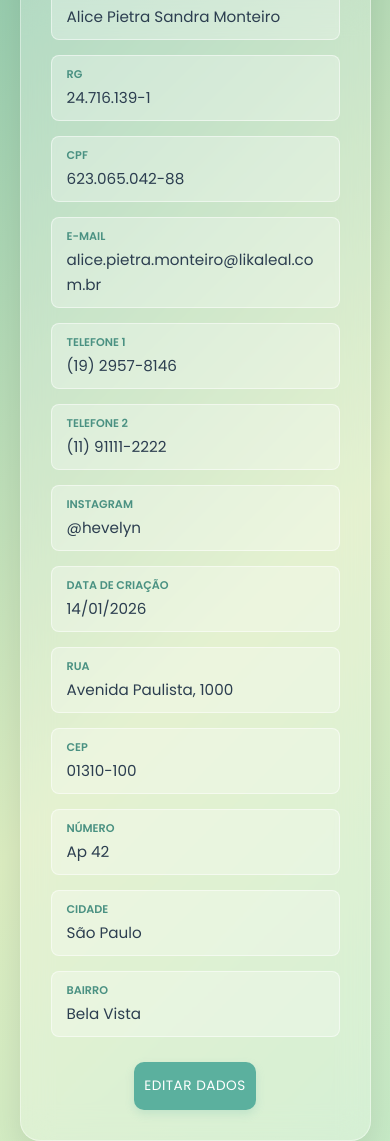
After one commit to Caiera02/BrilhaMais, a Django app: page /consultoras/3/ in a window 390 px wide. The commit adds this page. Run offline with Django 5.2, Linux system fonts and the light colour scheme; data comes from the database, SQL or seed files in the repository; both versions use the stored data as it was after the commit; parts of the project's set-up code (start-up, migrations or seed data) failed here and were passed over.

Commit message:
Add nova pagina e colocado os links e urls

```diff
--- a/app/urls.py
+++ b/app/urls.py
@@ -1,8 +1,9 @@
 from django.contrib import admin
 from django.urls import path
-from vendedoras.views import cadastro_view, maleta_view, home_view , representante_view
+from vendedoras.views import cadastro_view, maleta_view, home_view , representante_view, ConsultoraDetailView
 from accounts.views import registro_view, login_view
 from contabilidade.views import salvar_vendas,vendas_view,dashboard_view
+
 
 urlpatterns = [
     path('admin/', admin.site.urls,name='admin_1'),
@@ -10,7 +11,10 @@ urlpatterns = [
     path('login/',login_view,name='login'),
     path('cadastro/consultora',cadastro_view,name='new_cadastro'),
     path('maleta/',maleta_view,name='produto_list'),
+
     path('consultoras/',representante_view,name='consultora_list'),
+    path('consultoras/<int:pk>/', ConsultoraDetailView.as_view(), name='car_detail'),
+
     path('salvar/',salvar_vendas,name='vendas_list'),
     path('maleta/vendas/',vendas_view,name='visualizar_venda'),
     path('dashboard',dashboard_view,name='dashboard'),
--- /dev/null
+++ b/vendedoras/templates/consultoras_detail.html
@@ -0,0 +1,171 @@
+{% load static %}
+{% block content %}
+<!DOCTYPE html>
+<html lang="pt-br">
+<head>
+    <meta charset="UTF-8">
+    <meta name="viewport" content="width=device-width, initial-scale=1.0">
+    <title>Kory Semijoias - Detalhes do Cadastro</title>
+    <link href="https://fonts.googleapis.com/css2?family=Poppins:wght@300;400;600&display=swap" rel="stylesheet">
+    <link rel="stylesheet" href="{% static 'css/home.css' %}">
+    <style>
+        /* Ajustes específicos para a exibição de dados */
+        .container {
+            max-width: 700px; /* Um pouco mais largo para acomodar os dados */
+            text-align: left;
+        }
+
+        .header-box {
+            text-align: center;
+            margin-bottom: 20px;
+        }
+
+        .data-grid {
+            display: grid;
+            grid-template-columns: repeat(2, 1fr);
+            gap: 15px;
+            margin-bottom: 25px;
+        }
+
+        .data-item {
+            background: rgba(255, 255, 255, 0.3);
+            padding: 10px 15px;
+            border-radius: 8px;
+            border: 1px solid rgba(255, 255, 255, 0.5);
+        }
+
+        .label {
+            display: block;
+            font-size: 0.7rem;
+            text-transform: uppercase;
+            font-weight: 600;
+            color: #4a9182;
+            margin-bottom: 2px;
+        }
+
+        .value {
+            font-size: 0.95rem;
+            color: #2c3e50;
+            word-break: break-all;
+        }
+
+        .status-badge {
+            display: inline-block;
+            padding: 4px 12px;
+            border-radius: 20px;
+            font-size: 0.75rem;
+            font-weight: 600;
+            color: white;
+        }
+
+        .active { background-color: #27ae60; }
+        .inactive { background-color: #e74c3c; }
+
+        .full-width { grid-column: span 2; }
+
+        .footer-actions {
+            display: flex;
+            gap: 10px;
+            justify-content: center;
+        }
+
+        @media (max-width: 600px) {
+            .data-grid { grid-template-columns: 1fr; }
+            .full-width { grid-column: span 1; }
+        }
+    </style>
+</head>
+<body>
+
+    <div class="container">
+        <div class="header-box">
+            <img src="{% static 'img/logo.png' %}" alt="Kory Semijoias" class="logo" style="width: 100px;">
+            <h1>Ficha do object</h1>
+        </div>
+
+        <div class="data-grid">
+
+            <div class="data-item full-width" style="text-align: center;">
+                    <span class="label">Status do Cadastro</span>
+                    {% if object.ativo %}
+                        <span class="status-badge active">ATIVO</span>
+                    {% else %}
+                        <span class="status-badge inactive">INATIVO</span>
+                    {% endif %}
+                </div>
+
+                <div class="data-item full-width">
+                    <span class="label">Nome Completo</span>
+                    <span class="value">{{ object.nome}}</span>
+                </div>
+
+                <div class="data-item">
+                    <span class="label">RG</span>
+                    <span class="value">{{ object.rg|default:"12.345.678-9" }}</span>
+                </div>
+
+                <div class="data-item">
+                    <span class="label">CPF</span>
+                    <span class="value">{{ object.cpf|default:"123.456.789-00" }}</span>
+                </div>
+
+                <div class="data-item full-width">
+                    <span class="label">E-mail</span>
+                    <span class="value">{{ object.email|default:"anapaula@exemplo.com" }}</span>
+                </div>
+
+                <div class="data-item">
+                    <span class="label">Telefone 1</span>
+                    <span class="value">{{ object.telefone|default:"(11) 98888-7777" }}</span>
+                </div>
+
+                <div class="data-item">
+                    <span class="label">Telefone 2</span>
+                    <span class="value">{{ object.telefone_2|default:"(11) 91111-2222" }}</span>
+                </div>
+
+                <div class="data-item">
+                    <span class="label">Instagram</span>
+                    <span class="value">{{ object.instagram|default:"@ana_semijoias" }}</span>
+                </div>
+
+                <div class="data-item">
+                    <span class="label">Data de Criação</span>
+                    <span class="value">{{ object.data_criacao|date:"d/m/Y"|default:"14/01/2026" }}</span>
+                </div>
+
+                <div class="data-item full-width">
+                    <span class="label">Rua</span>
+                    <span class="value">{{ object.rua|default:"Avenida Paulista, 1000" }}</span>
+                </div>
+
+                <div class="data-item">
+                    <span class="label">CEP</span>
+                    <span class="value">{{ object.cep|default:"01310-100" }}</span>
+                </div>
+
+                <div class="data-item">
+                    <span class="label">Número</span>
+                    <span class="value">{{ object.numero|default:"Ap 42" }}</span>
+                </div>
+
+                <div class="data-item">
+                    <span class="label">Cidade</span>
+                    <span class="value">{{ object.cidade|default:"São Paulo" }}</span>
+                </div>
+
+                <div class="data-item">
+                    <span class="label">Bairro</span>
+                    <span class="value">{{ object.bairro|default:"Bela Vista" }}</span>
+                </div>
+        </div>
+
+        <div class="footer-actions">
+            {% comment %} <a href="{% url 'consultar_cadastro' %}" class="btn" style="background: #2c3e50;">Voltar</a> {% endcomment %}
+            <a href="#" class="btn">Editar Dados</a>
+        </div>
+    </div>
+
+</body>
+</html>
+{% endblock %}
--- a/vendedoras/views.py
+++ b/vendedoras/views.py
@@ -3,6 +3,7 @@ from django.shortcuts import render,redirect
 from django.core.paginator import Paginator
 from vendedoras.forms import RepresentantesModelForm
 from vendedoras.models import Maleta,Representantes
+from django.views.generic import ListView, CreateView, DetailView, UpdateView, DeleteView
 
 
 # @login_required(login_url='/admin/')
@@ -24,6 +25,10 @@ def cadastro_view(request):
 def representante_view(request):
     mostrar= Representantes.objects.all()
     return render( request,'consultoras.html',{"mostrar":mostrar})
+
+class ConsultoraDetailView(DetailView):
+    model = Representantes
+    template_name = "consultoras_detail.html"
 
 # def maleta_view(request):
 #     maletas=Maleta.objects.all()
```
Also changed, not shown: vendedoras/templates/consultoras.html (+16 -69 lines), db.sqlite3.
